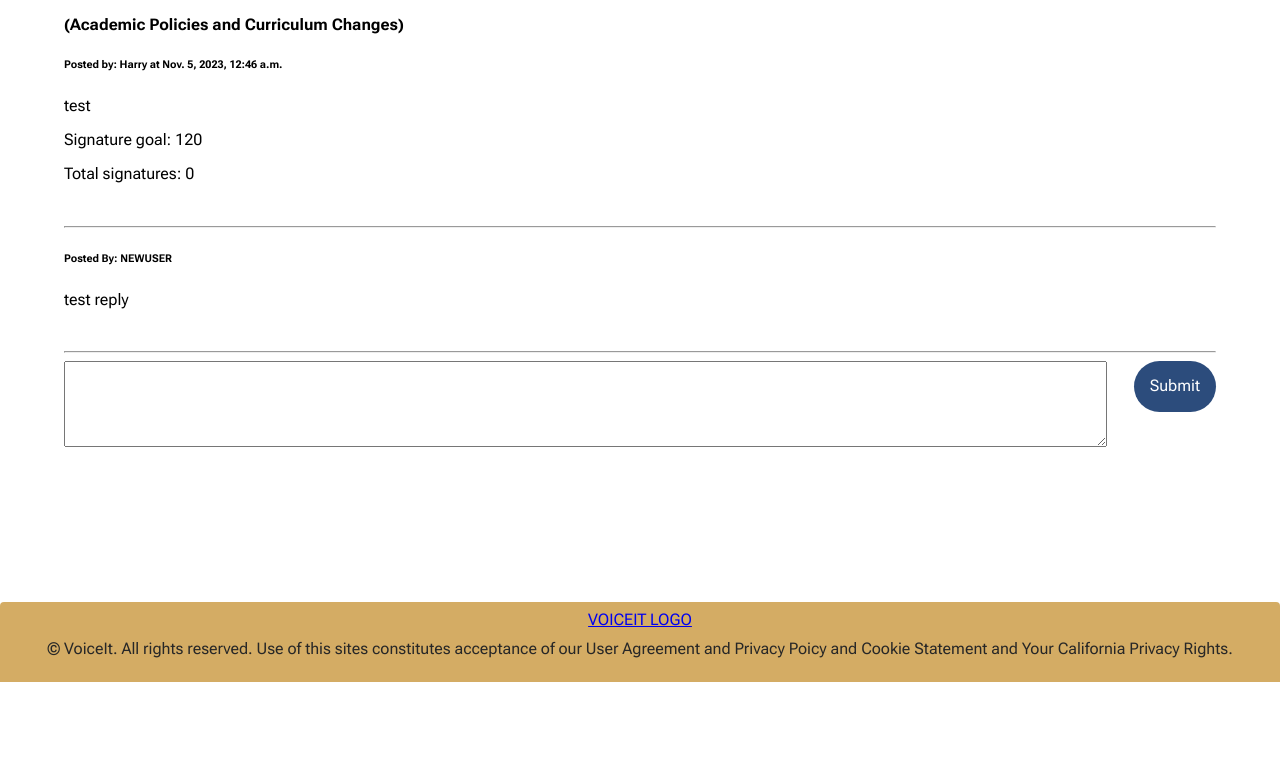
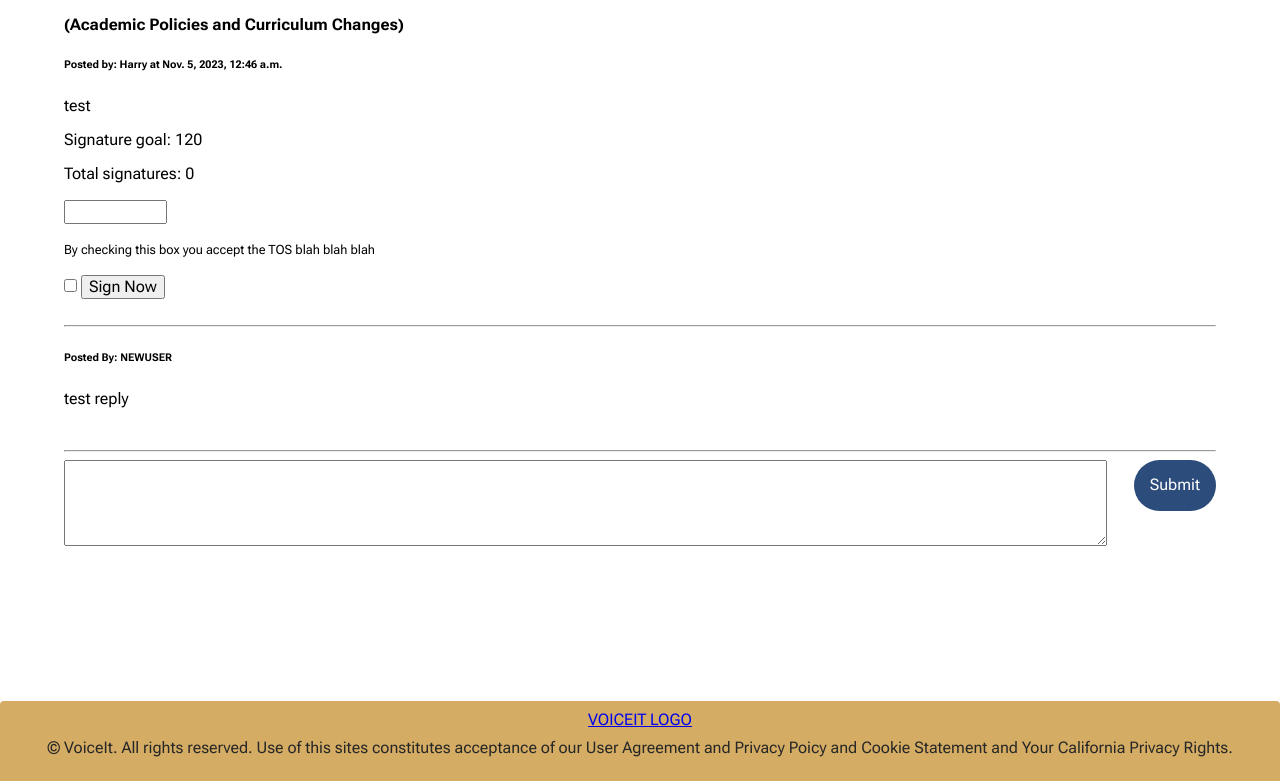
Before and after one commit to HarryDerderian/Voiceit, a Django app: page /petition/c3547496-29b0-4adf-a7a4-4d9a2574ed34/ in a window 1280 px wide. Shown: the part 146-927 px from the top of the page. Before the commit the page ends 828 px from the top, so only its background shows below. Run offline with Django 4.2, Linux system fonts and the light colour scheme; data comes from the database, SQL or seed files in the repository.

Commit message:
petition signing html

```diff
--- a/base/templates/base/petition.html
+++ b/base/templates/base/petition.html
@@ -13,7 +13,13 @@
     <p>{{petition.description}}</p>
     <p>Signature goal: {{petition.signature_goal}}</p>
     <p>Total signatures: {{petition.total_signatures}}</p>
-    <!--Sign petition, small textbox and button-->
+    <form method="post">
+        {% csrf_token %}
+        <input type="text" id="name" name="name" required minlength="4" maxlength="20" size="10" />
+        <p><small>By checking this box you accept the TOS blah blah blah</small></p>
+        <input type="checkbox" id="tosaccept" name="tosaccept"/>
+        <button type="submit">Sign Now</button>
+    </form>
     <br>
     <hr>
     {% for reply in replies %}
```
